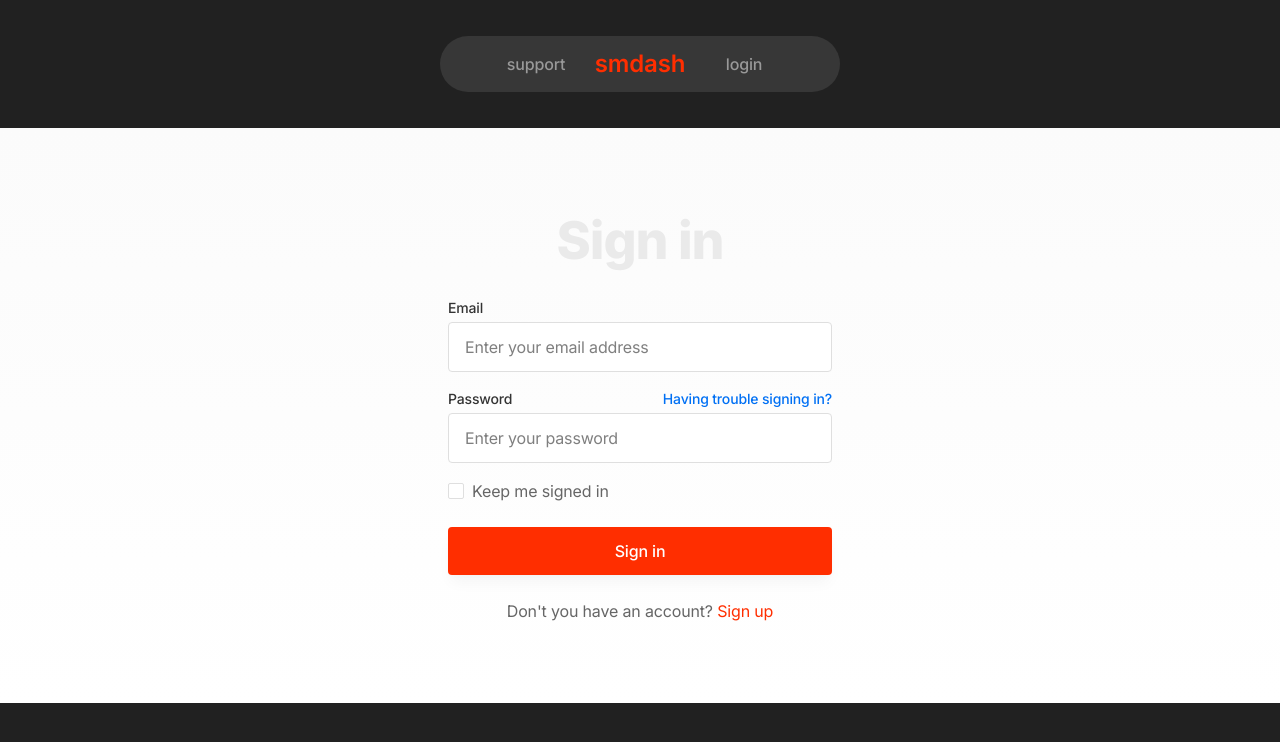
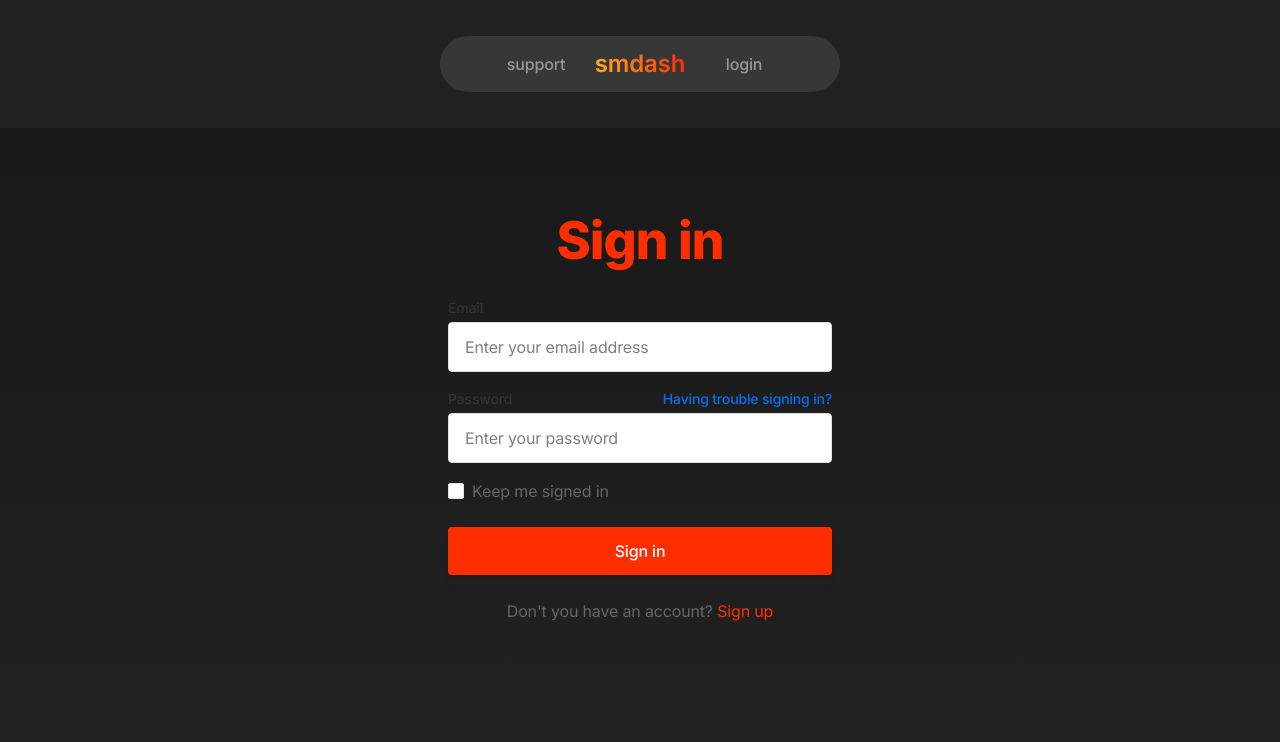
Before and after one commit to williamlin6803/Social-Media-Dashboard, a Next.js app in the folder frontend/: page /signin in a window 1280 px wide. Shown: the top 742 px of the page. Built offline with nearby package versions, Linux system fonts and the light colour scheme.

Commit message:
Changed colors

```diff
--- a/frontend/app/(auth)/signin/page.tsx
+++ b/frontend/app/(auth)/signin/page.tsx
@@ -7,12 +7,12 @@ import Link from 'next/link'
 
 export default function SignIn() {
   return (
-    <section className="bg-gradient-to-b from-gray-100 to-white">
+    <section className="bg-gradient-to-b from-gray-900 to-gray-901">
       <div className="max-w-6xl mx-auto px-4 sm:px-6">
         <div className="pt-12 pb-12 md:pt-20 md:pb-20">
 
           {/* Page header */}
-          <div className="max-w-2xl mx-auto text-center pb-6 md:pb-6">
+          <div className="max-w-2xl mx-auto text-orange-100 text-center pb-6 md:pb-6">
             <h1 className="h1">Sign in</h1>
           </div>
 
--- a/frontend/app/(auth)/signup/page.tsx
+++ b/frontend/app/(auth)/signup/page.tsx
@@ -50,7 +50,7 @@ export default function SignUp() {
     <section className="bg-gradient-to-b from-gray-900 to-gray-901">
       <div className="max-w-6xl mx-auto px-4 sm:px-6">
         <div className="pt-12 pb-12 md:pt-20 md:pb-20">
-          <div className="max-w-2xl mx-auto text-center pb-6 md:pb-6">
+          <div className="max-w-2xl mx-auto text-orange-100 text-center pb-6 md:pb-6">
             <h1 className="h1">Sign up</h1>
           </div>
 
--- a/frontend/components/hero.tsx
+++ b/frontend/components/hero.tsx
@@ -31,7 +31,7 @@ export default function Hero() {
             </h1>
             <div className="max-w-3xl mx-auto">
               <p className="text-2xl text-gray-400 font-bold mb-8" data-aos="zoom-y-out" data-aos-delay="150">
-                Keep up with <span className="bg-clip-text text-transparent bg-gradient-to-r from-blue-500 to-teal-400">Messages.</span></p>
+                Keep up with <span className="bg-clip-text text-transparent bg-gradient-to-r from-orange-101 to-orange-100">Messages.</span></p>
               <div className="max-w-xs mx-auto sm:max-w-none sm:flex sm:justify-center" data-aos="zoom-y-out" data-aos-delay="300">
                 <div>
                   <a className="btn text-white bg-orange-100 hover:text-gray-400 w-full mb-4 sm:w-auto sm:mb-0" href="/signup">Sign up</a>
--- a/frontend/components/ui/header.tsx
+++ b/frontend/components/ui/header.tsx
@@ -31,7 +31,7 @@ export default function Header() {
               <li>
                 <Link href="#0" className="font-medium text-gray-400 hover:text-gray-200 h-14 w-20 justify-center items-center flex transition duration-150 ease-in-out">support</Link>
               </li>
-              <li className='w-32 text-center'><Link href="/" className="font-semibold text-2xl text-orange-100">smdash</Link></li>
+              <li className='w-32 text-center'><Link href="/"><span className="font-semibold text-2xl bg-clip-text text-transparent bg-gradient-to-r from-orange-101 to-orange-100">smdash</span></Link></li>
               <li>
                 <Link href="/signin" className="font-medium text-gray-400 hover:text-gray-200 h-14 w-20 justify-center items-center flex transition duration-150 ease-in-out">login</Link>
               </li>
--- a/frontend/tailwind.config.js
+++ b/frontend/tailwind.config.js
@@ -45,6 +45,7 @@ module.exports = {
         },
         orange: {
             100: '#FF2E00',
+            101: '#FFAC1C',
         }
       },
       boxShadow: {
```
